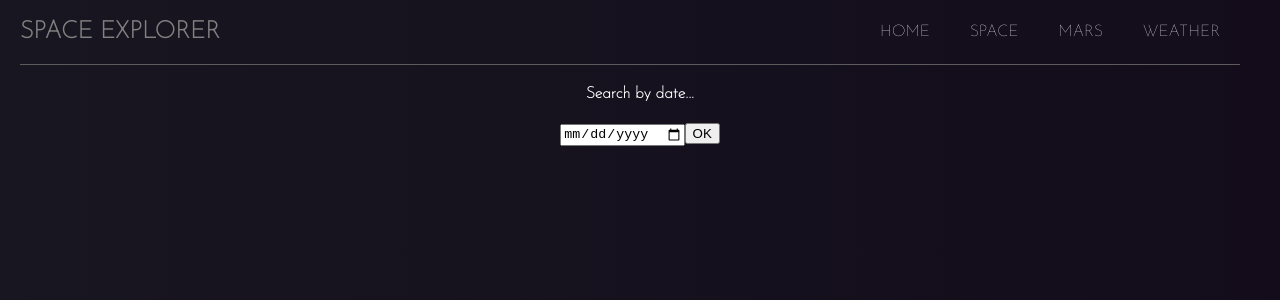
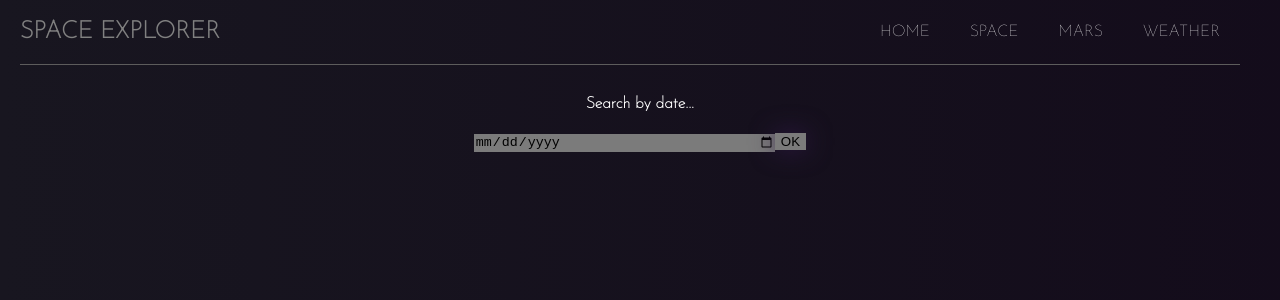
Before and after one commit to Callum3574/Space-Project---React, a React (Create React App) app: page /Space in a window 1280 px wide. Shown: the top 300 px of the page. Built offline with nearby package versions, Linux system fonts and the light colour scheme; no server answers.

Commit message:
component change test

```diff
--- a/src/App.css
+++ b/src/App.css
@@ -40,7 +40,6 @@
 body {
   background: linear-gradient(-90deg, #000000, #272029, #0f0216, #181620);
   background-size: 600% 600%;
-  animation: gradient 5s ease infinite;
   font-family: "Josefin Sans", sans-serif;
   width: 100%;
 }
--- a/src/App.js
+++ b/src/App.js
@@ -11,16 +11,18 @@ import { Routes } from "react-router-dom";
 function App() {
   return (
     <div className="App">
+      <div>
         <CreateNavBar />
         <Routes>
-        <Route index element={<HomePage />} />
+          <Route path="/" element={<HomePage />} />
         </Routes>
         <Routes>
-        <Route path="/Space" element={<SpacePage />} />
+          <Route path="Space" element={<SpacePage />} />
         </Routes>
         <Routes>
-        <Route path="/Mars" element={<MarsPage />} />
+          <Route path="Mars" element={<MarsPage />} />
         </Routes>
+      </div>
     </div>
   );
 }
--- a/src/CSS/DateInput.css
+++ /dev/null
@@ -1,23 +0,0 @@
-.date-input {
-  background-color: #7b7b7b;
-  border: none;
-  width: 300px;
-  filter: drop-shadow(0 0 0.75rem rgb(133, 132, 134));
-  margin: 15px;
-}
-
-.button-space {
-  background-color: #7b7b7b;
-  border: none;
-  transition: transform 1s;
-  filter: drop-shadow(0 0 0.75rem rgb(133, 132, 134));
-}
-
-.button-space:hover {
-  background-color: rgb(45, 24, 67);
-  cursor: pointer;
-}
-
-.date-container {
-  justify-content: space-evenly;
-}
--- a/src/CSS/Space.css
+++ b/src/CSS/Space.css
@@ -1,3 +1,33 @@
+.flex-container {
+  display: flex;
+  flex-direction: column;
+  align-items: center;
+  padding: 10px;
+}
+
+.picture-container {
+  height: 400px;
+  width: 600px;
+  margin: 20px;
+}
+
+.date-input {
+  background-color: #7b7b7b;
+  border: none;
+  width: 300px;
+}
+button {
+  background-color: #7b7b7b;
+  border: none;
+  transition: transform 1s;
+  filter: drop-shadow(0 0 0.75rem rgb(45, 24, 67));
+}
+
+button:hover {
+  background-color: rgb(45, 24, 67);
+  cursor: pointer;
+}
+
 .nasa-picture {
   height: 400px;
   width: 600px;
@@ -8,3 +38,16 @@
 .text {
   color: white;
 }
+
+.title-container {
+  color: white;
+}
+
+.nasa-description {
+  color: white;
+}
+
+.description {
+  padding-left: 20%;
+  padding-right: 20%;
+}
--- a/src/Components/DateInput.jsx
+++ b/src/Components/DateInput.jsx
@@ -1,14 +1,17 @@
 import React from "react";
 
-const CreateDateInput = ({ handleDateChange, InputDate }) => {
+const CreateDateInput = ({ handleDataChange, inputDate }) => {
   return (
-    <div className="date-container">
+    <div>
       <input
-        onChange={handleDateChange}
+        onChange={handleDataChange}
         className="date-input"
         type="date"
       ></input>
-      <button onClick={() => InputDate()} className="button-space"></button>
+
+      <button className="button-space" onClick={inputDate}>
+        OK
+      </button>
     </div>
   );
 };
--- a/src/Components/ImgContainer.jsx
+++ b/src/Components/ImgContainer.jsx
@@ -1,13 +1,11 @@
 import React from "react";
 
-const CreatePictureContainer = ({ SrcInput }) => {
+const CreateImgContainer = ({ src }) => {
   return (
     <div className="picture-container">
-      {SrcInput && (
-        <img src={SrcInput} className="nasa-picture" alt="space-picture" />
-      )}
+      <img src={src} className="nasa-picture" />
     </div>
   );
 };
 
-export default CreatePictureContainer;
+export default CreateImgContainer;
--- a/src/Components/Navbar.jsx
+++ b/src/Components/Navbar.jsx
@@ -9,7 +9,7 @@ const CreateNavBar = () => {
 
       <ul className="nav-links">
         <li className="nav-text">
-          <Link id="space-nav" to="Home">
+          <Link id="space-nav" to="/">
             HOME
           </Link>
         </li>
--- /dev/null
+++ b/src/Components/Title.jsx
@@ -0,0 +1,11 @@
+import React from "react";
+
+const CreateImgTitle = ({ TitleInput }) => {
+  return (
+    <div className="title-container">
+      <h2 className="nasa-title">{TitleInput}</h2>
+    </div>
+  );
+};
+
+export default CreateImgTitle;
--- a/src/pages/HomeP.jsx
+++ b/src/pages/HomeP.jsx
@@ -1,7 +1,31 @@
 import React from "react";
 
 const HomePage = () => {
-  return <h1>test</h1>;
+  return (
+    <div>
+      <h1 className="text">WELCOME TO SPACE EXPLORER</h1>
+
+      <div className="flex-container-home">
+        <div className="flex-container-child">
+          <p className="text">
+            Space Explorer uses an API created by NASA! This powerful API
+            enables us to view pictures from outer space with a click of a
+            button
+          </p>
+          <p className="text">
+            This website enables you to select any date, ranging from the early
+            2000's up to recent times, and to retrieve a picture Nasa took on
+            that day{" "}
+          </p>
+          <p className="text">
+            Nasa currently has a Curosity Rover on Mars with various cameras.
+            This API allows us to retrieve the pictures sent back from this
+            rover{" "}
+          </p>
+        </div>
+      </div>
+    </div>
+  );
 };
 
 export default HomePage;
--- a/src/pages/Mars.jsx
+++ b/src/pages/Mars.jsx
@@ -1,25 +1,23 @@
-import React from "react";
-import CreateDateInput from "../Components/DateInput";
-import CreatePictureContainer from "../Components/ImgContainer";
-import { useState } from "react";
+import React, { useState } from "react";
+import CreateDateInput from "../Components/DateInput.jsx";
 
-const MarsPage = ({ HandleDateChange }) => {
-  const [CameraState, SetCameraState] = useState(null);
-
+const MarsPage = () => {
   return (
-    <div className="flex-container-mars">
+    <div>
       <div>
-        <h4 className="text">Search by date and camera type...</h4>
+        <h2 className="text">Mars Curiosity Rover</h2>
+        <select name="Cameras">
+          <option value="fhaz">FHAZ</option>
+          <option value="rhaz">RHAZ</option>
+          <option value="navcam">NAVCAM</option>
+        </select>
+        <br />
+        <br />
+        <CreateDateInput
+          inputDate={InputDateMars}
+          handleDateChange={handleMarsDate}
+        />
       </div>
-      <CreateDateInput />
-      <div>
-        <select>
-          <option>NAVCAM</option>
-          <option>FRONT</option>
-          <option>REAR</option>
-        </select>
-      </div>
-      <CreatePictureContainer />
     </div>
   );
 };
--- a/src/pages/Space.jsx
+++ b/src/pages/Space.jsx
@@ -1,18 +1,23 @@
 import React from "react";
 import "../CSS/Space.css";
 import { useState, useEffect } from "react";
+import CreateImgContainer from "../Components/ImgContainer.jsx";
+import CreateDateInput from "../Components/DateInput";
+import CreateImgTitle from "../Components/Title.jsx";
 
 const SpacePage = () => {
   const [DateInput, SetDateInput] = useState(null);
   const [CurrentInput, SetCurrentInput] = useState(null);
   const [SrcInput, setSRCinput] = useState(null);
+  const [TitleInput, SetTitleInput] = useState(null);
+  const [DescriptionInput, SetDescriptionInput] = useState(null);
 
   const handleDateChange = (e) => {
     const Date = e.target.value;
     SetCurrentInput(Date);
   };
 
-  const InputDate = (e) => {
+  const InputDate = () => {
     SetDateInput(CurrentInput);
   };
 
@@ -25,35 +30,30 @@ const SpacePage = () => {
       })
       .then((data) => {
         setSRCinput(data["hdurl"]);
+        SetTitleInput(data["title"]);
+        SetDescriptionInput(data["explanation"]);
       });
-  });
+  }, [DateInput]);
 
   return (
     <div className="flex-container">
       <div>
         <h4 className="text">Search by date...</h4>
       </div>
-      <div>
-        <input
-          onChange={handleDateChange}
-          className="date-input"
-          type="date"
-        ></input>
-        <button onClick={() => InputDate()} className="button-space">
-          OK
-        </button>
-      </div>
 
-      <div className="title-container">
-        <h2 className="nasa-title"></h2>
-      </div>
+      <CreateDateInput
+        handleDataChange={handleDateChange}
+        inputDate={InputDate}
+      />
 
-      <div className="picture-container">
-        {SrcInput && <img src={SrcInput} className="nasa-picture" />}
-      </div>
+      <CreateImgTitle TitleInput={TitleInput} />
+
+      {SrcInput && <CreateImgContainer src={SrcInput} />}
 
       <div className="description">
-        <p className="nasa-description"></p>
+        {DescriptionInput && (
+          <p className="nasa-description">{DescriptionInput}</p>
+        )}
       </div>
 
       <div className="bottom-border"></div>
```
Also changed, not shown: src/CSS/Home.css (deleted, +0 -35 lines). Lines whose indentation alone changed are shown as unchanged.
